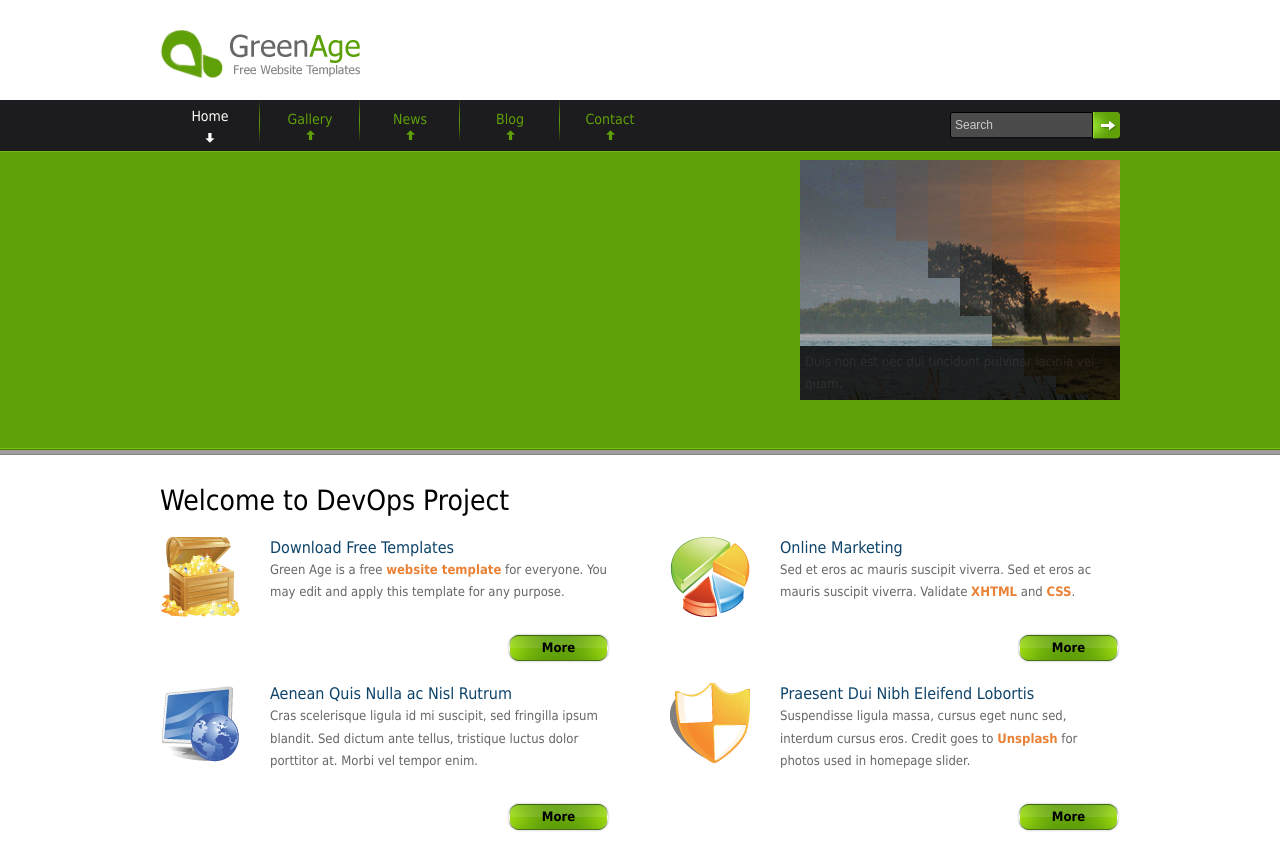
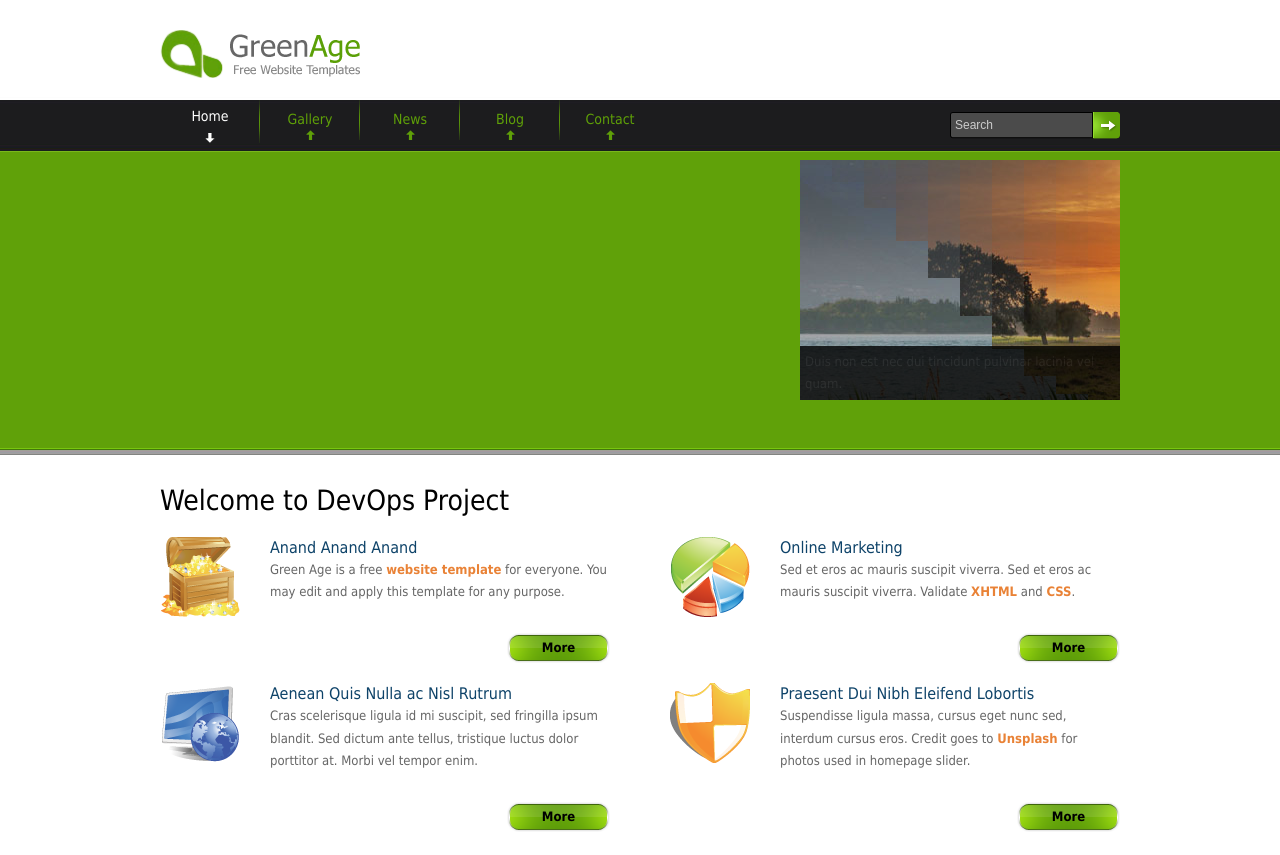
Before and after one commit to learn-with-devops/green_age, a plain HTML site: page index.html in a window 1280 px wide. Shown: the top 855 px of the page. Drawn offline with nearby package versions, Linux system fonts and the light colour scheme.

Commit message:
Update index.html

```diff
--- a/index.html
+++ b/index.html
@@ -92,7 +92,7 @@ $(window).load(function() {
             <div class="col_w450 float_l">
                 <div class="wwd_box">
                 	<img src="images/icon1.png" alt="Work One" />
-                    <h3><a href="#">Download Free Templates</a></h3>
+                    <h3><a href="#">Anand Anand Anand </a></h3>
                     <p>Green Age is a free <a href="http://www.tooplate.com" target="_parent">website template</a> for everyone. You may edit and apply this template for any purpose.</p>
                      <a href="#" class="more float_r">More</a>
                     <div class="cleaner"></div>
```
